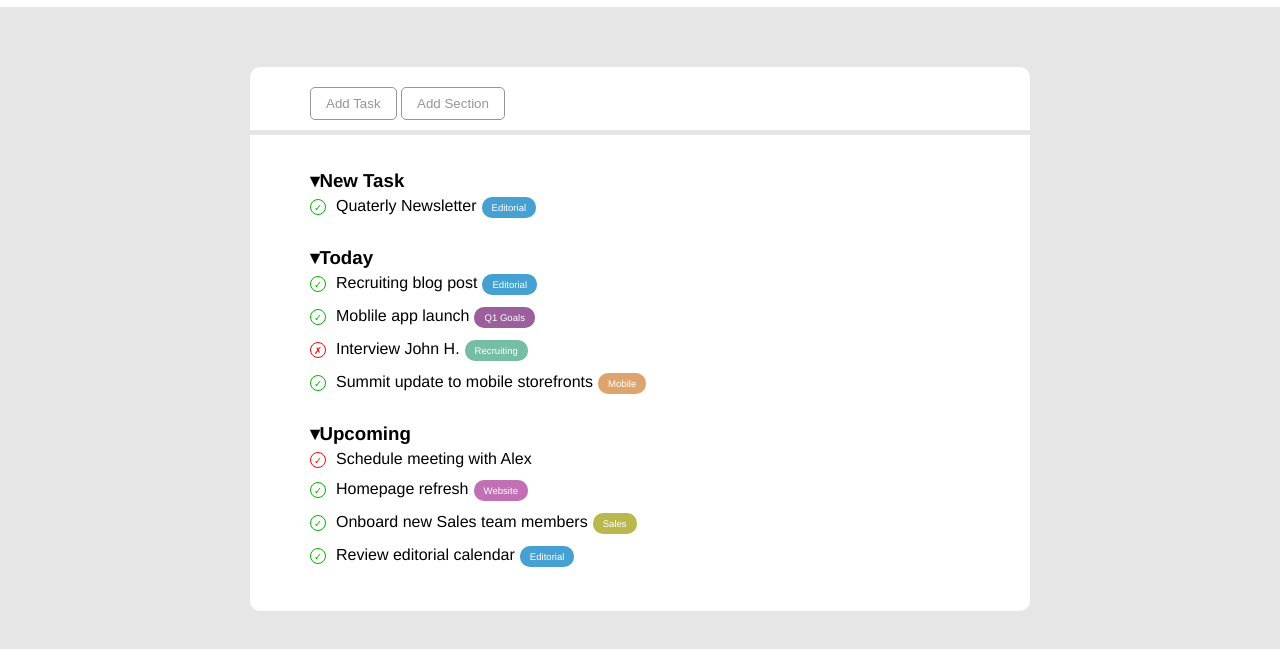
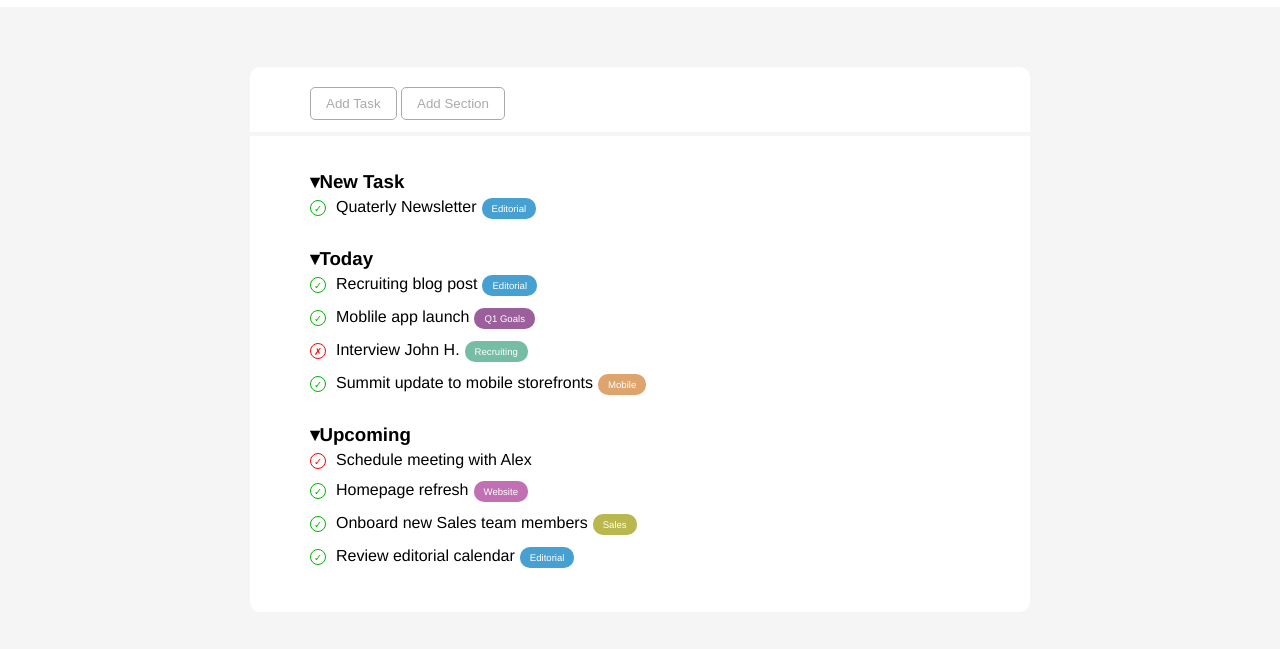
Before and after one commit to Joel-Blanco/html-css-toboolist, a plain HTML site: page index.html in a window 1280 px wide. Shown: the part 73-722 px from the top of the page. Drawn offline with Linux system fonts and the light colour scheme.

Commit message:
feat: last details

```diff
--- a/css/style.css
+++ b/css/style.css
@@ -5,13 +5,10 @@
 }
 
 body {
-    background-color: rgb(230, 230, 230);
+    background-color: rgb(245, 245, 245);
     font-family: 'Franklin Gothic Medium', 'Arial Narrow', Arial, sans-serif;
 }
 
-main{
-     margin: 0 250px;
-}
 /* utilities */
 .py-10 {
     padding-top: 10px;
@@ -27,7 +24,7 @@ main{
     list-style: none;
 }
 
-/* header */
+/* HEADER */
 h1 {
     display: inline-block;
     vertical-align: middle;
@@ -44,22 +41,25 @@ h1 {
 }
 
 
-/* main */
+/* MAIN */
+main{
+     margin: 0 250px;
+}
 
 /* buttons-section */
 .button-section {
     background-color: white;
-    margin-bottom:5px;
+    margin-bottom:4px;
     border-top-left-radius: 10px;
     border-top-right-radius: 10px;
-    padding: 20px 0 10px 60px;
+    padding: 20px 0 12px 60px;
 }
 
 .button-section button {
     padding: 8px 15px;
     background-color: white;
-    color: rgb(150, 150, 150);
-    border: 1px solid rgb(150, 150, 150);
+    color: rgb(170, 170, 170);
+    border: 1px solid rgb(170, 170, 170);
     border-radius: 5px;
 }
 
--- a/index.html
+++ b/index.html
@@ -9,7 +9,6 @@
 </head>
 
 <body>
-    <div>
     <header class="header">
         <div class="logo py-10 px-20">
             <img src="./img/Logo.png" alt="Logo Toboolist">
@@ -53,8 +52,7 @@
                     <ul class="style-none">
                         <li><span class="cross">&check;</span>Schedule meeting with Alex
                         </li>
-                            <li><span class="check">&check;</span>Homepage refresh<span
-                                    class="tag website">Website</span>
+                        <li><span class="check">&check;</span>Homepage refresh<span class="tag website">Website</span>
                         </li>
                         <li><span class="check">&check;</span>Onboard new Sales team members<span
                                 class="tag sales">Sales</span>
@@ -67,7 +65,6 @@
             </ul>
         </section>
     </main>
-    </div>
 </body>
 
 </html>
```
Lines whose indentation alone changed are shown as unchanged.
